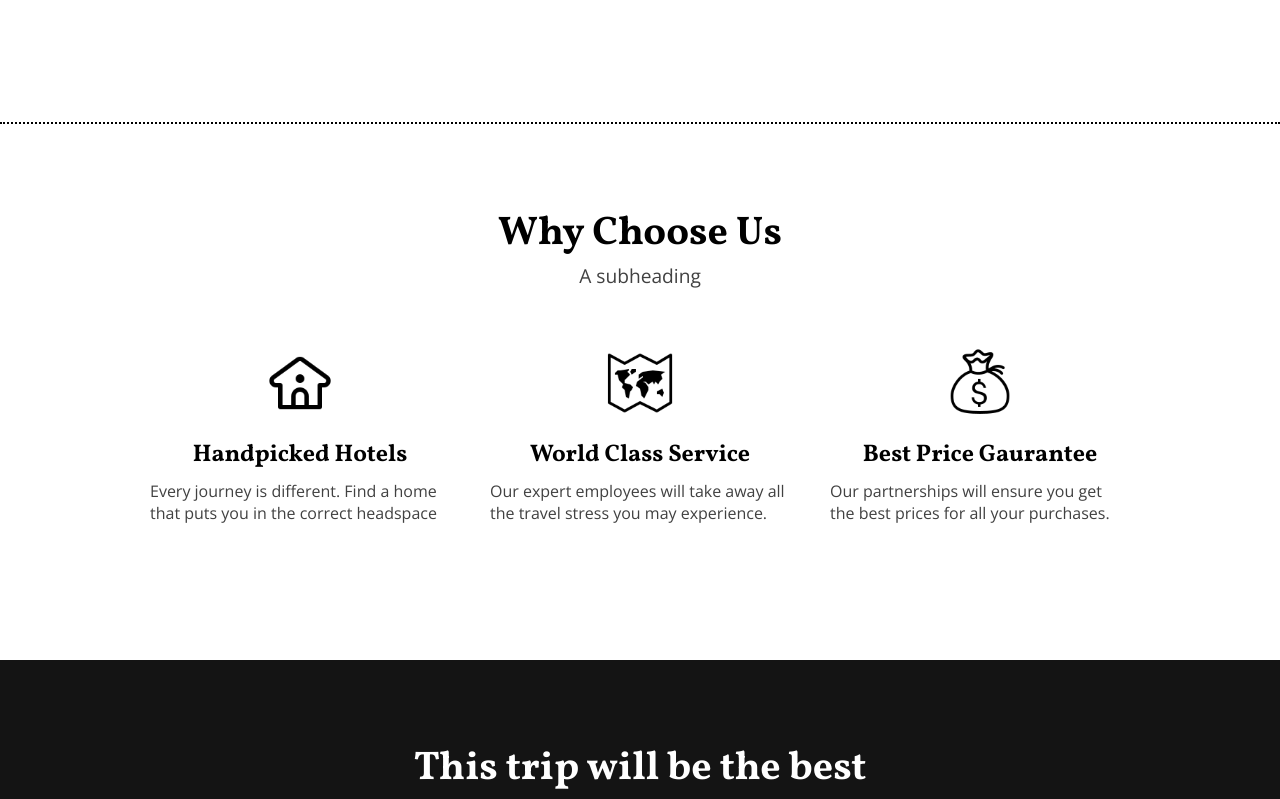
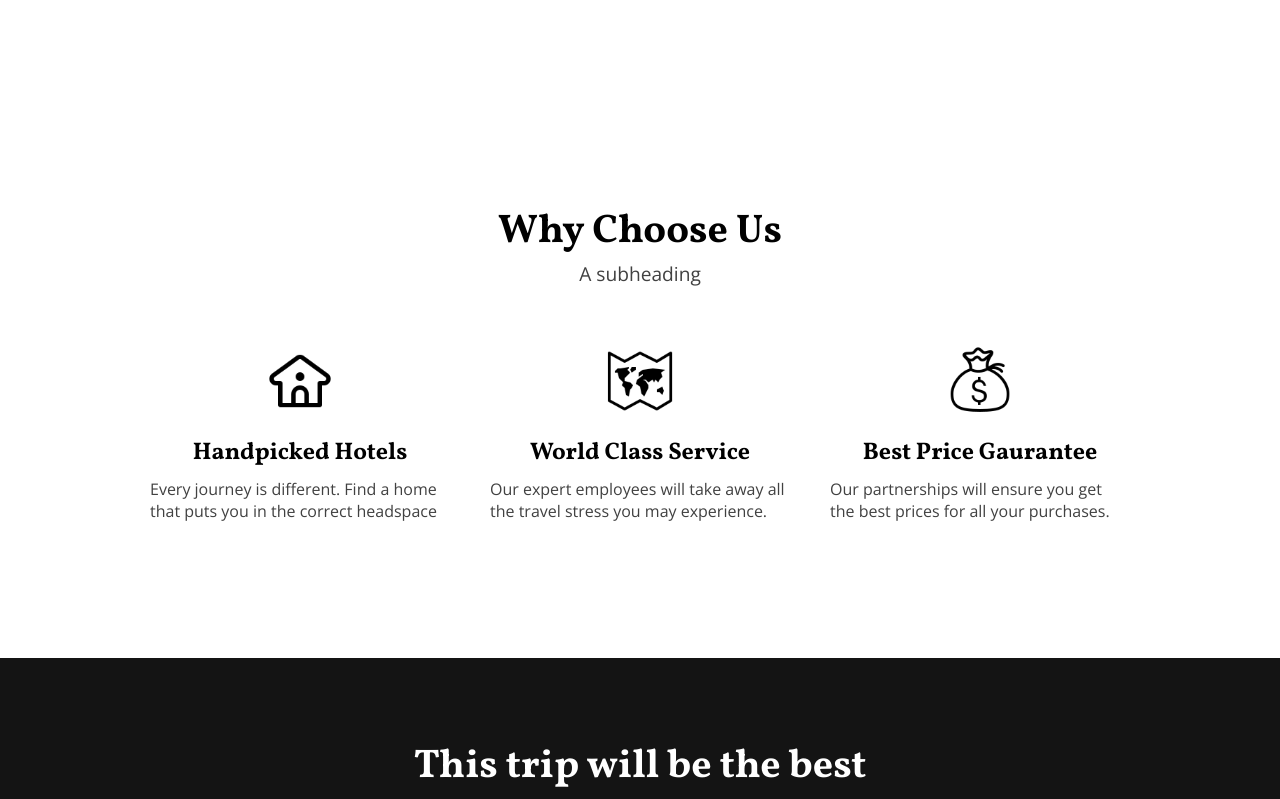
Before and after one commit to L-Villa/travel, a React (Create React App) app: page / in a window 1280 px wide. Shown: the part 1360-2159 px from the top of the page. Built offline with nearby package versions, Linux system fonts and the light colour scheme.

Commit message:
Removed dotted border

```diff
--- a/src/pages/Home.css
+++ b/src/pages/Home.css
@@ -180,7 +180,6 @@ Recent Trips
   flex-direction: column;
   padding-top: 3rem;
   padding-bottom: 5rem;
-  border-top: 2px dotted black;
 }
 
 .info-banner-text-container {
```
